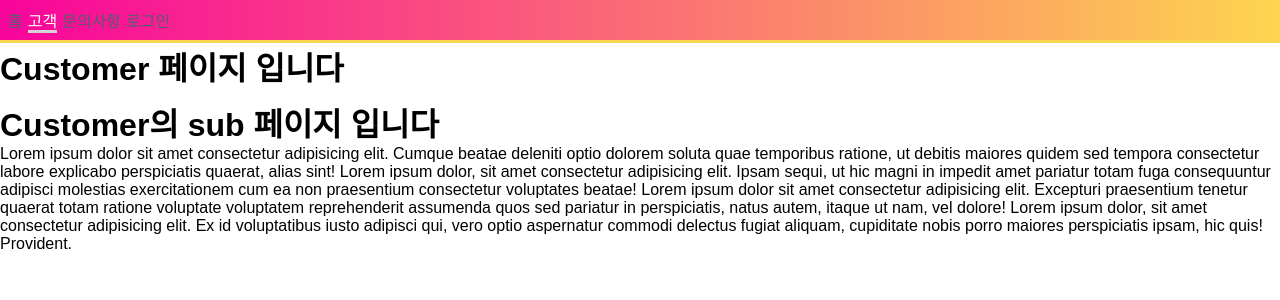
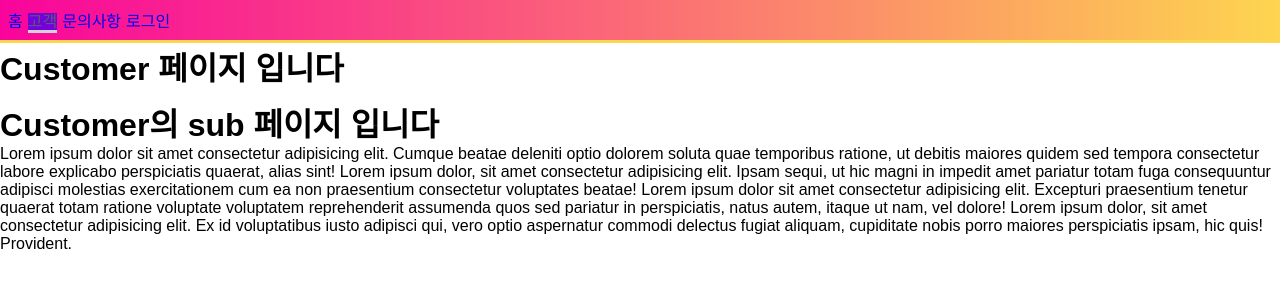
Before and after one commit to searchme86/react-scaffolding, a React (Create React App) app: page /customer in a window 1280 px wide. Shown: the top 300 px of the page. Built offline with nearby package versions, Linux system fonts and the light colour scheme.

Commit message:
🐛 ⚗️  Fix Clicked style in Header

```diff
--- a/src/components/header/Header.js
+++ b/src/components/header/Header.js
@@ -94,6 +94,12 @@ const MenuList = [
   },
 ];
 
+const ActiveStyle = {
+  color: "#545e6f",
+  background: "#7600dc",
+  borderBottom: "3px solid rgb(212, 212, 212)",
+};
+
 function NavList({ children }) {
   return <List>{children}</List>;
 }
@@ -117,13 +123,14 @@ function Header() {
               <NavItem key={item.index}>
                 <NavLink
                   to={item.LinkTo}
-                  style={({ isActive }) => ({
-                    color: isActive ? "#fff" : "#545e6f",
-                    // background: isActive ? "#7600dc" : "#f0f0f0",
-                    borderBottom: isActive
-                      ? "3px solid rgb(212, 212, 212)"
-                      : "undefined",
-                  })}
+                  style={({ isActive }) => (isActive ? ActiveStyle : undefined)}
+                  // style={({ isActive }) => ({
+                  //   color: isActive ? "#fff" : "#545e6f",
+                  //   // background: isActive ? "#7600dc" : "#f0f0f0",
+                  //   borderBottom: isActive
+                  //     ? "3px solid rgb(212, 212, 212)"
+                  //     : "undefined",
+                  // })}
                 >
                   {item.text}
                 </NavLink>
```
